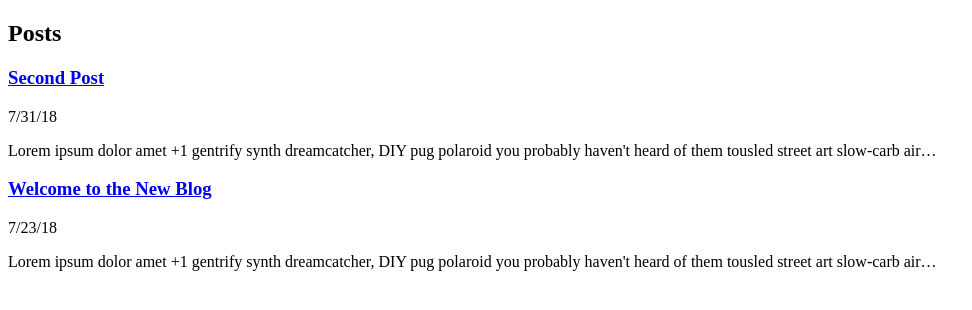
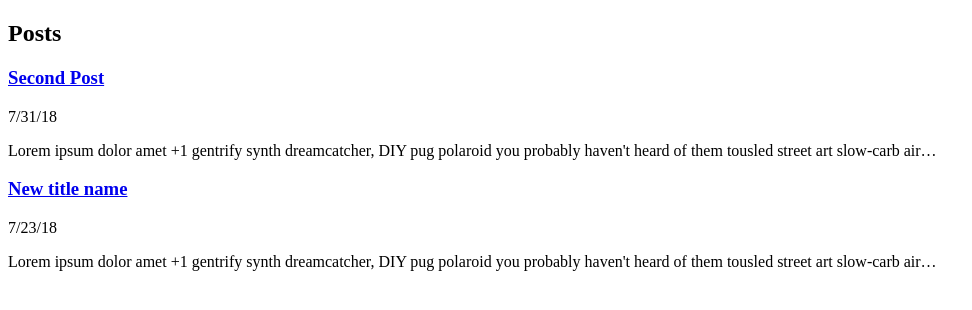
Before and after one commit to rmkubik/gatsby-blog, a Gatsby site: page / in a window 1280 px wide. Shown: the whole page, without its empty margins (0-972 px from the left). Built offline with nearby package versions, Linux system fonts and the light colour scheme; Gatsby itself is replaced by a stand-in of ours.

Commit message:
Update blog post name

```diff
--- a/src/posts/post.md
+++ b/src/posts/post.md
@@ -1,5 +1,5 @@
 ---
-title: "Welcome to the New Blog"
+title: "New title name"
 date: "2018-07-23"
 ---
 
```
